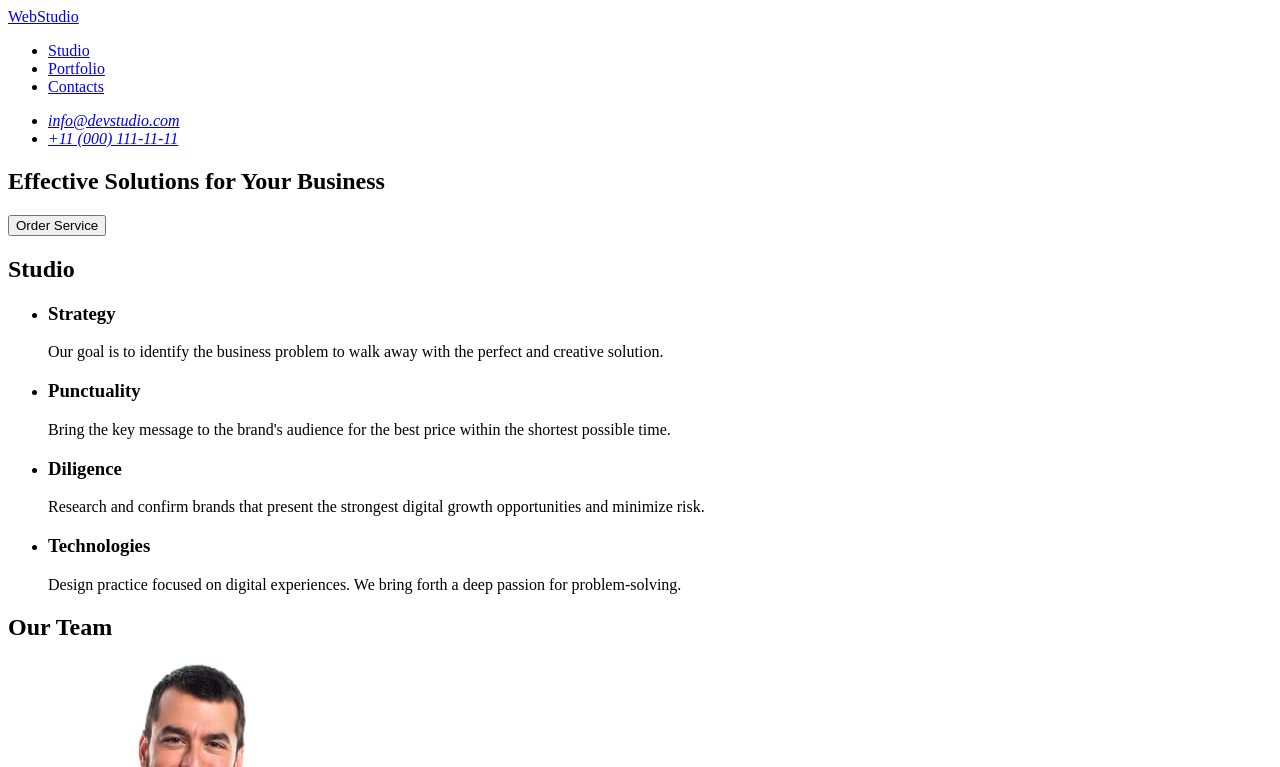
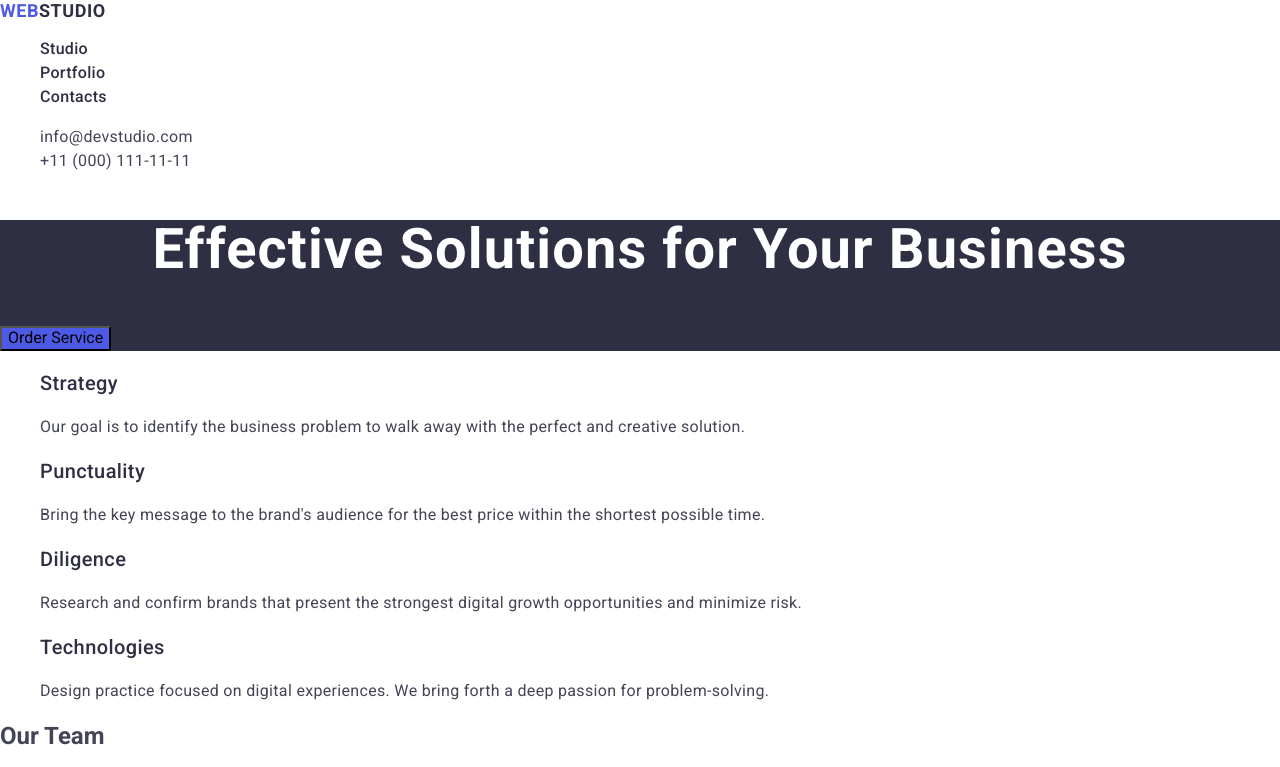
Before and after one commit to Sergeyt2000/goit-markup-hw-02, a plain HTML site: page index.html in a window 1280 px wide. Shown: the top 767 px of the page. Drawn offline with nearby package versions, Linux system fonts and the light colour scheme.

Commit message:
Stiles till Team

```diff
--- /dev/null
+++ b/css/styles.css
@@ -0,0 +1,115 @@
+body {
+  font-family: 'Roboto', sans-serif;
+  color: #434455;
+  background-color: #fff;
+}
+ul,
+ol {
+  list-style-type: none;
+}
+a {
+  text-decoration: none;
+}
+/* #region Header */
+.page-header {
+}
+
+.header-nav {
+}
+
+.logo {
+  font-weight: 700;
+  font-size: 18px;
+  line-height: 1.17;
+  letter-spacing: 0.03em;
+  text-transform: uppercase;
+  color: #4d5ae5;
+}
+
+.header-logo .logo-part {
+  color: #2e2f42;
+}
+
+.nav-list {
+}
+
+.nav-item {
+}
+
+.nav-link {
+  font-weight: 500;
+  font-size: 16px;
+  line-height: 1.5;
+  letter-spacing: 0.02em;
+  color: #2e2f42;
+}
+.nav-link:hover,
+.nav-link:focus,
+.contacts-link:hover,
+.contacts-link:focus {
+  color: #404bbf;
+}
+
+.contacts {
+  font-style: normal;
+}
+
+.contacts-list {
+}
+
+.contacts-item {
+}
+
+.contacts-link {
+  font-weight: 400;
+  font-size: 16px;
+  line-height: 1.5;
+  letter-spacing: 0.02em;
+  color: #434455;
+}
+/* #endregion */
+
+/* #region Hero */
+.hero {
+  background-color: #2e2f42;
+  color: #fff;
+}
+.hero-title {
+  font-weight: 700;
+  font-size: 56px;
+  line-height: 1.07;
+  letter-spacing: 0.02em;
+  text-align: center;
+}
+.hero-button {
+  background-color: #4d5ae5;
+}
+.hero-button:hover,
+.hero-button:focus {
+  background-color: #404bbf;
+}
+/* #endregion */
+
+/* #region Benefits */
+.benefits {
+}
+.benefits-title {
+}
+.benefits-list {
+}
+.benefits-item {
+}
+.benefits-subtitle {
+font-weight: 500;
+font-size: 20px;
+line-height: 1.2;
+letter-spacing: 0.02em;
+color: #2e2f42;
+}
+.benefits-desc {
+font-weight: 400;
+font-size: 16px;
+line-height: 1.5;
+letter-spacing: 0.02em;
+}
+/* #endregion */
--- a/index.html
+++ b/index.html
@@ -4,63 +4,71 @@
     <meta charset="UTF-8" />
     <meta name="viewport" content="width=device-width, initial-scale=1.0" />
     <title>WebStudio</title>
+    <link rel="stylesheet" href="https://cdnjs.cloudflare.com/ajax/libs/modern-normalize/3.0.1/modern-normalize.min.css" integrity="sha512-q6WgHqiHlKyOqslT/lgBgodhd03Wp4BEqKeW6nNtlOY4quzyG3VoQKFrieaCeSnuVseNKRGpGeDU3qPmabCANg==" crossorigin="anonymous" referrerpolicy="no-referrer" />
+    <link rel="preconnect" href="https://fonts.googleapis.com" />
+    <link rel="preconnect" href="https://fonts.gstatic.com" crossorigin />
+    <link
+      href="https://fonts.googleapis.com/css2?family=Raleway:ital,wght@1,700&family=Roboto:wght@400;500;700&display=swap"
+      rel="stylesheet"
+    />
+    <link rel="stylesheet" href="./css/styles.css" />
   </head>
   <body>
-    <header>
-      <nav>
-        <a href="./index.html">WebStudio</a>
-        <ul>
-          <li><a href="#Studio">Studio</a></li>
-          <li><a href="#Portfolio">Portfolio</a></li>
-          <li><a href="#Contacts">Contacts</a></li>
+    <header class="page-header">
+      <nav class="header-nav">
+        <a class="logo header-logo" href="./index.html">Web<span class="logo-part">Studio</span></a>
+        <ul class="nav-list">
+          <li class="nav-item"><a class="nav-link" href="./index.html">Studio</a></li>
+          <li class="nav-item"><a class="nav-link" href="#portfolio">Portfolio</a></li>
+          <li class="nav-item"><a class="nav-link" href="#contacts">Contacts</a></li>
         </ul>
       </nav>
-      <address id="Contacts">
-        <ul>
-          <li><a href="mailto:info@devstudio.com">info@devstudio.com</a></li>
-          <li><a href="tel:+110001111111">+11 (000) 111-11-11</a></li>
+      <address class="contacts" id="contacts">
+        <ul class="contacts-list">
+          <li class="contacts-item"><a class="contacts-link" href="mailto:info@devstudio.com">info@devstudio.com</a></li>
+          <li class="contacts-item"><a class="contacts-link" href="tel:+110001111111">+11 (000) 111-11-11</a></li>
         </ul>
       </address>
     </header>
     <main>
-      <section>
-        <h1>Effective Solutions for Your Business</h1>
-        <button type="button">Order Service</button>
+      <section class="hero">
+        <h1 class="hero-title">Effective Solutions for Your Business</h1>
+        <button class="hero-button" type="button">Order Service</button>
       </section>
-      <section id="Studio">
-        <h2>Studio</h2>
-        <ul>
-          <li>
-            <h3>Strategy</h3>
-            <p>
+      <section class="benefits">
+        <h2 hidden class="benefits-title">Strategy</h2>
+        <ul class="benefits-list">
+          <li class="benefits-item">
+            <h3 class="benefits-subtitle">Strategy</h3>
+            <p class="benefits-desc">
               Our goal is to identify the business problem to walk away with the
               perfect and creative solution.
             </p>
           </li>
-          <li>
-            <h3>Punctuality</h3>
-            <p>
+          <li class="benefits-item">
+            <h3 class="benefits-subtitle">Punctuality</h3>
+            <p class="benefits-desc">
               Bring the key message to the brand's audience for the best price
               within the shortest possible time.
             </p>
           </li>
-          <li>
-            <h3>Diligence</h3>
-            <p>
+          <li class="benefits-item">
+            <h3 class="benefits-subtitle">Diligence</h3>
+            <p class="benefits-desc">
               Research and confirm brands that present the strongest digital
               growth opportunities and minimize risk.
             </p>
           </li>
-          <li>
-            <h3>Technologies</h3>
-            <p>
+          <li class="benefits-item">
+            <h3 class="benefits-subtitle">Technologies</h3>
+            <p class="benefits-desc">
               Design practice focused on digital experiences. We bring forth a
               deep passion for problem-solving.
             </p>
           </li>
         </ul>
       </section>
-      <section id="Portfolio">
+      <section id="team">
         <h2>Our Team</h2>
         <ul>
           <li>
@@ -85,6 +93,71 @@
           </li>
         </ul>
       </section>
+      <section id="portfolio">
+        <h2>Our Portfolio</h2>
+        <ul>
+          <li>
+            <img
+              src="./images/portfolio/img.jpg"
+              alt="Banking App"
+              width="360"
+              height="300"
+            />
+            <h3>Banking App</h3>
+            <p>App</p>
+          </li>
+          <li>
+            <img
+              src="./images/portfolio/img-1.jpg"
+              alt="Cashless Payment"
+              width="360"
+              height="300"
+            />
+            <h3>Cashless Payment</h3>
+            <p>Marketing</p>
+          </li>
+          <li>
+            <img
+              src="./images/portfolio/img-2.jpg"
+              alt="Meditation App"
+              width="360"
+              height="300"
+            />
+            <h3>Meditation App</h3>
+            <p>Meditation App</p>
+          </li>
+          <li>
+            <img
+              src="./images/portfolio/img-3.jpg"
+              alt="Taxi Service"
+              width="360"
+              height="300"
+            />
+            <h3>Taxi Service</h3>
+            <p>Marketing</p>
+          </li>
+          <li>
+            <img
+              src="./images/portfolio/img-4.jpg"
+              alt="Screen Illustrations"
+              width="360"
+              height="300"
+            />
+            <h3>Screen Illustrations</h3>
+            <p>Design</p>
+          </li>
+          <li>
+            <img
+              src="./images/portfolio/img-5.jpg"
+              alt="Online Courses"
+              width="360"
+              height="300"
+            />
+            <h3>Online Courses</h3>
+            <p>Marketing</p>
+          </li>
+        </ul>
+      </section>
     </main>
     <footer>
       <a href="./index.html">WebStudio</a>
```
Also changed, not shown: images/portfolio/img-1.jpg (added), images/portfolio/img-2.jpg (added), images/portfolio/img-3.jpg (added), images/portfolio/img-4.jpg (added), images/portfolio/img-5.jpg (added), images/portfolio/img.jpg (added).
